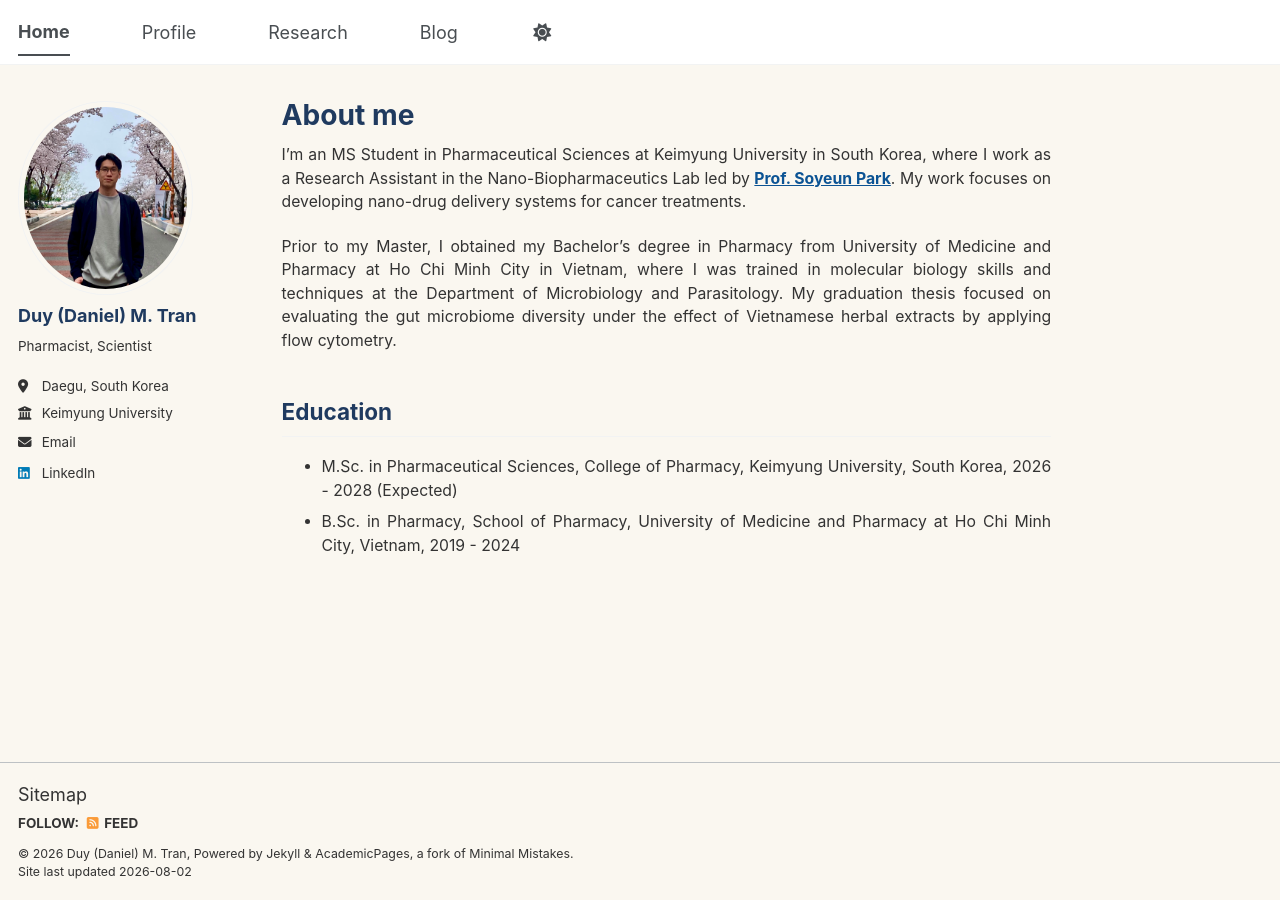
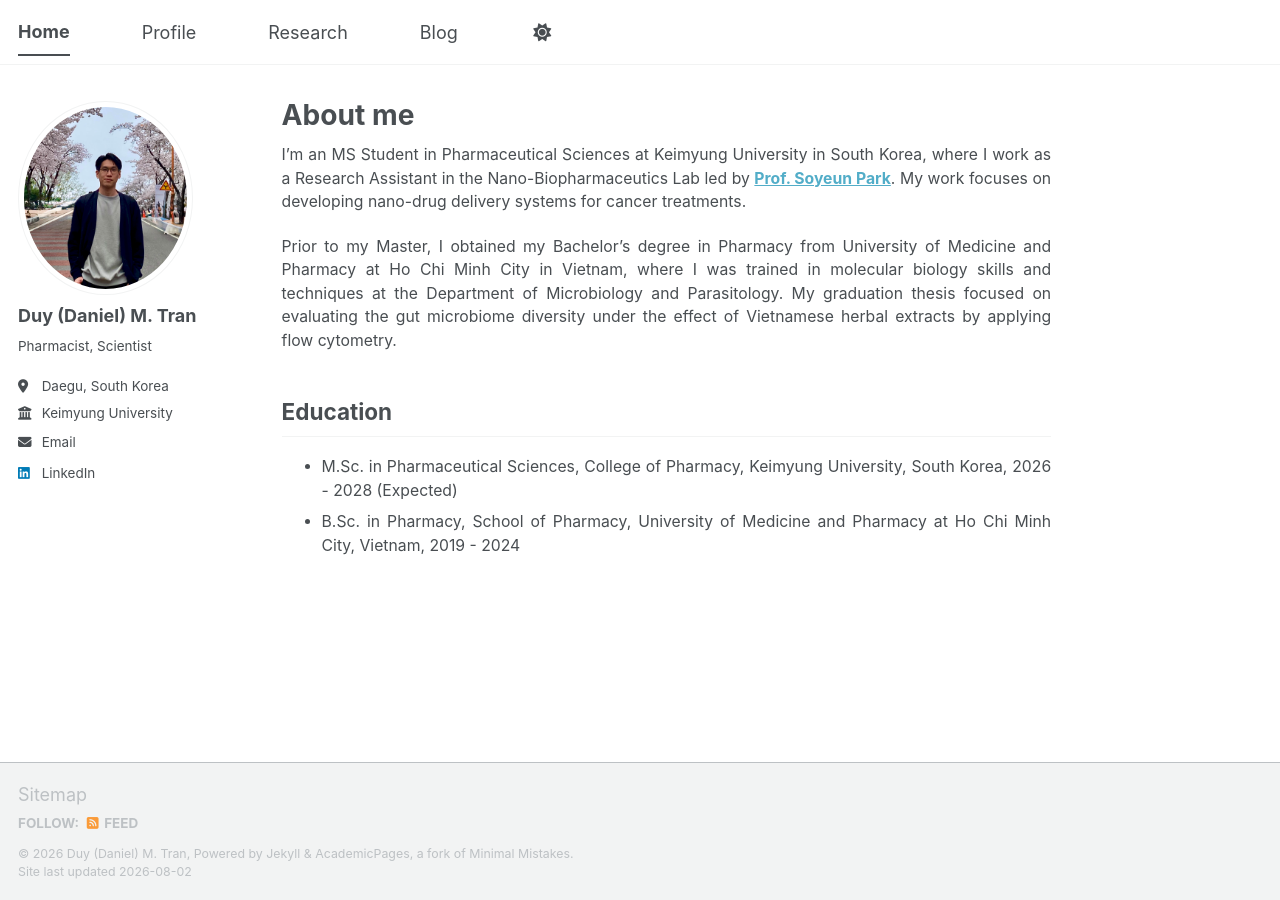
Before and after one commit to tranminhduy-git/tmduy.github.io, a Jekyll site: the page built from _pages/about.md, in a window 1280 px wide. Built offline with Jekyll 4.4.1, drawn with Linux system fonts in a browser that asks for light colours; a script bundle is joined from its source files by our own code; library files that are not in the unit come from our copies.

Commit message:
Update main.scss

```diff
--- a/assets/css/main.scss
+++ b/assets/css/main.scss
@@ -42,41 +42,3 @@
     "vendor/font-awesome/brands"
 
 ;
-
-/* Full page background */
-html,
-body,
-#main,
-.page,
-.archive,
-.initial-content,
-.layout--single,
-.layout--archive,
-.page__content,
-.page__inner-wrap,
-.sidebar,
-.page__footer {
-  background-color: #FAF7F0 !important;
-  color: #333333;
-}
-
-/* Heading */
-h1,
-h2,
-h3,
-h4,
-h5,
-h6 {
-  color: #1F3A5F;
-}
-
-/* Links */
-a {
-  color: #0B5394;
-}
-
-/* Keep navigation white */
-.masthead,
-.greedy-nav {
-  background-color: #ffffff !important;
-}
```
